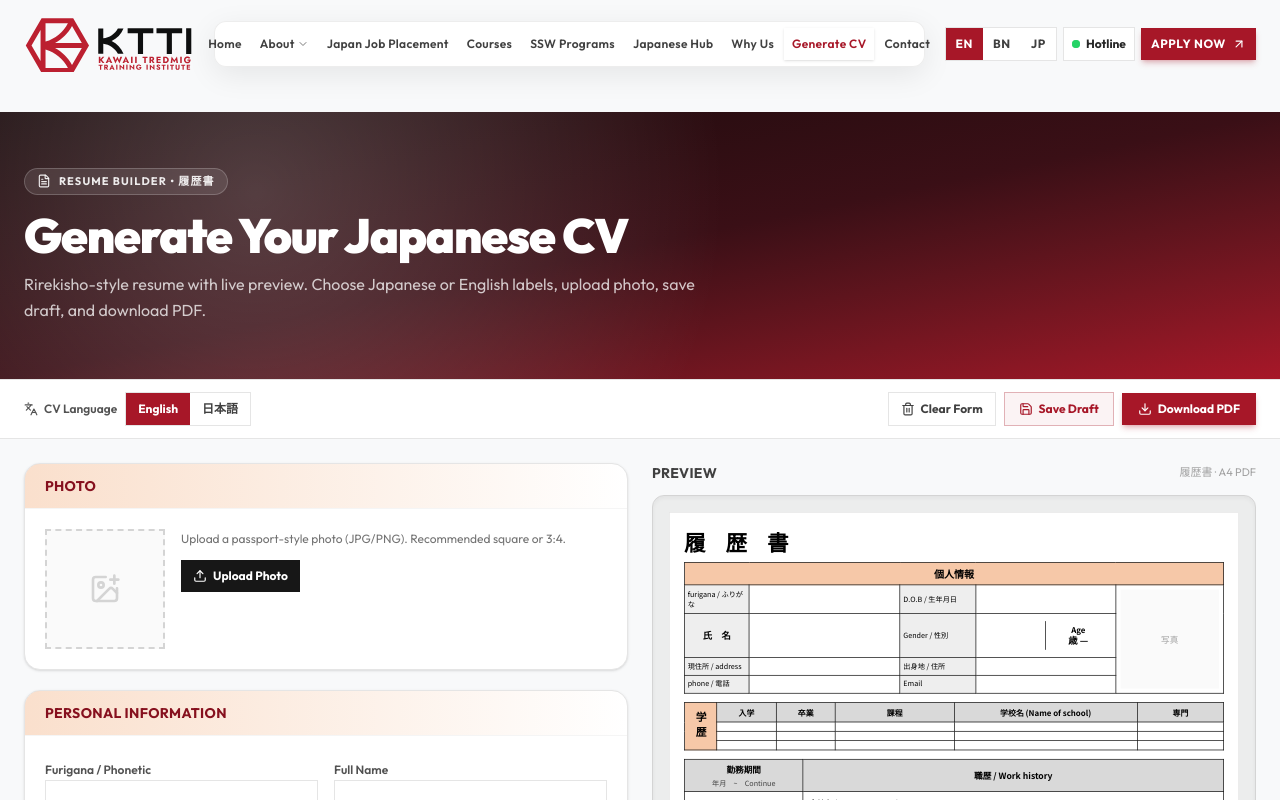
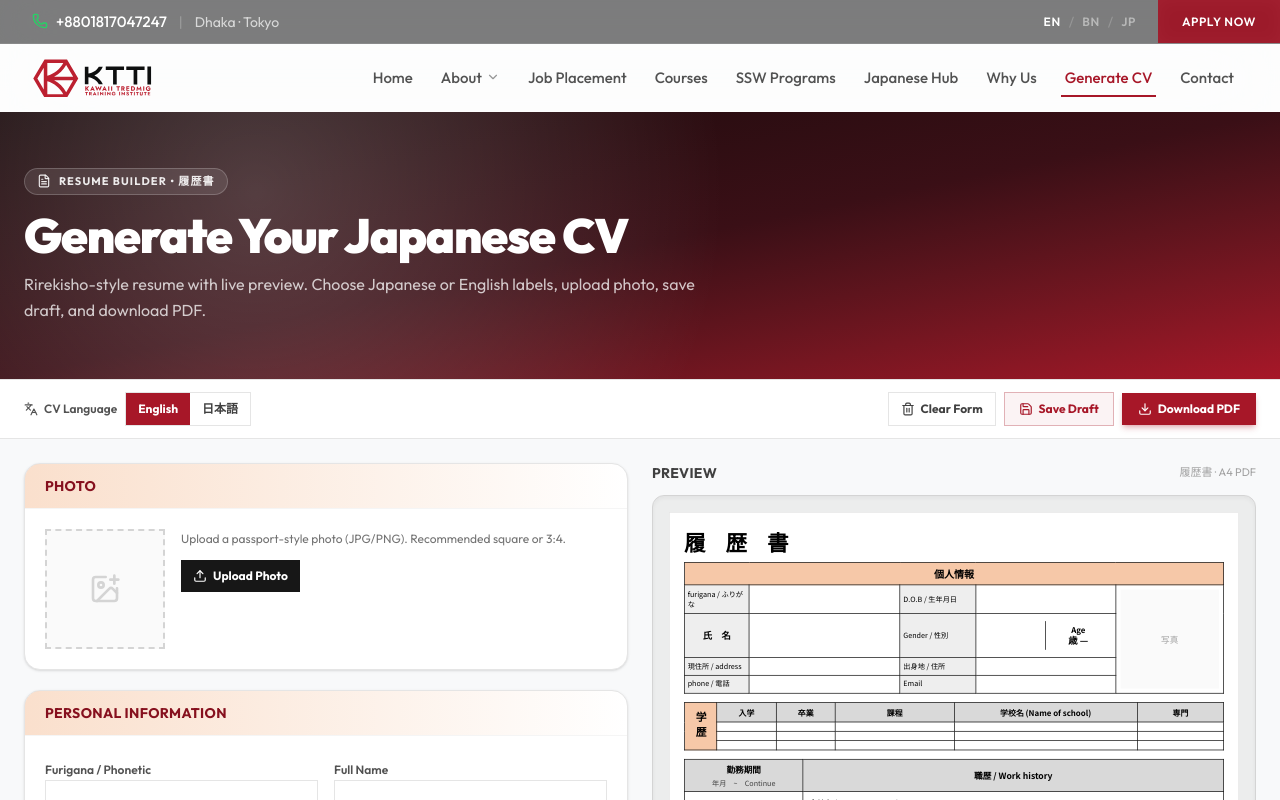
Before and after one commit to kawaiisoftwareteam/KTTI, a Next.js app in the folder frontend/: page /cv in a window 1280 px wide. Shown: the top 800 px of the page. Built offline with nearby package versions, Linux system fonts and the light colour scheme.

Commit message:
Update padding in CoursesPage, JapanesePage, SswPage, and WhyUsPage components for improved layout consistency. Modify Navbar component to enhance menu functionality and adjust language toggle styling. Update translations for careers to reflect accurate terminology in Bengali and Japanese.

```diff
--- a/frontend/src/components/CoursesPage.tsx
+++ b/frontend/src/components/CoursesPage.tsx
@@ -6,7 +6,7 @@ import { useApplyModal } from "@/contexts/ApplyModalContext";
 export default function CoursesPage() {
   const { openApply } = useApplyModal();
   return (
-    <div className="pt-16 sm:pt-20">
+    <div className="pt-28">
       <Programs onOpenApply={openApply} />
     </div>
   );
--- a/frontend/src/components/JapanesePage.tsx
+++ b/frontend/src/components/JapanesePage.tsx
@@ -6,7 +6,7 @@ import { useApplyModal } from "@/contexts/ApplyModalContext";
 export default function JapanesePage() {
   const { openApply } = useApplyModal();
   return (
-    <div className="pt-16 sm:pt-20">
+    <div className="pt-28">
       <JapaneseHub onOpenApply={() => openApply()} />
     </div>
   );
--- a/frontend/src/components/Navbar.tsx
+++ b/frontend/src/components/Navbar.tsx
@@ -4,20 +4,23 @@ import React, { useState, useEffect } from "react";
 import Image from "next/image";
 import Link from "next/link";
 import { usePathname } from "next/navigation";
-import { Menu, X, ArrowUpRight, Phone, ChevronDown } from "lucide-react";
+import { Menu, X, Phone, ChevronDown } from "lucide-react";
 import DoorButton from "@/components/DoorButton";
 import { useLanguage } from "@/i18n/LanguageContext";
 import type { Lang } from "@/i18n/translations";
+import { CONTACT_PHONES, WHATSAPP_URL } from "@/data/contact";
 
 interface NavbarProps {
   onOpenApply: () => void;
 }
 
+type NavChild = { label: string; href: string; id?: string };
+
 type NavLink = {
   label: string;
   href: string;
   id: string;
-  children?: { label: string; href: string }[];
+  children?: NavChild[];
 };
 
 export default function Navbar({ onOpenApply }: NavbarProps) {
@@ -39,22 +42,19 @@ export default function Navbar({ onOpenApply }: NavbarProps) {
     return "";
   })();
 
-  const [isScrolled, setIsScrolled] = useState(!isHome);
   const [mobileMenuOpen, setMobileMenuOpen] = useState(false);
-  const [aboutOpen, setAboutOpen] = useState(false);
+  const [openMenu, setOpenMenu] = useState<string | null>(null);
   const [activeSection, setActiveSection] = useState(routeActiveId ?? "home");
 
   useEffect(() => {
     if (!isHome) {
-      setIsScrolled(true);
       setActiveSection(routeActiveId ?? "");
       return;
     }
 
     const handleScroll = () => {
-      setIsScrolled(window.scrollY > 20);
       const sections = ["home", "about", "testimonials", "contact"];
-      const scrollPos = window.scrollY + 140;
+      const scrollPos = window.scrollY + 160;
       for (const section of sections) {
         const el = document.getElementById(section);
         if (el) {
@@ -74,14 +74,14 @@ export default function Navbar({ onOpenApply }: NavbarProps) {
   }, [isHome, routeActiveId]);
 
   useEffect(() => {
-    if (!aboutOpen) return;
+    if (!openMenu) return;
     const onDoc = (e: MouseEvent) => {
       const target = e.target as HTMLElement | null;
-      if (target?.closest?.("[data-about-menu]")) return;
-      setAboutOpen(false);
+      if (target?.closest?.("[data-nav-menu]")) return;
+      setOpenMenu(null);
     };
     const onKey = (e: KeyboardEvent) => {
-      if (e.key === "Escape") setAboutOpen(false);
+      if (e.key === "Escape") setOpenMenu(null);
     };
     document.addEventListener("mousedown", onDoc);
     document.addEventListener("keydown", onKey);
@@ -89,11 +89,11 @@ export default function Navbar({ onOpenApply }: NavbarProps) {
       document.removeEventListener("mousedown", onDoc);
       document.removeEventListener("keydown", onKey);
     };
-  }, [aboutOpen]);
+  }, [openMenu]);
 
   useEffect(() => {
     setMobileMenuOpen(false);
-    setAboutOpen(false);
+    setOpenMenu(null);
   }, [pathname]);
 
   useEffect(() => {
@@ -126,133 +126,91 @@ export default function Navbar({ onOpenApply }: NavbarProps) {
     { label: t.nav.contact, href: "/contact/", id: "contact" },
   ];
 
-  const LangToggle = ({ compact = false }: { compact?: boolean }) => (
-    <div
-      className={`flex items-center rounded-none border overflow-hidden shrink-0 ${
-        compact
-          ? "border-neutral-200"
-          : isScrolled
-            ? "border-neutral-200 bg-white/90"
-            : "border-white/20 bg-black/35 backdrop-blur-md"
-      }`}
-      role="group"
-      aria-label="Language"
+  const LangToggle = ({ variant }: { variant: "dark" | "light" }) => (
+    <div className="flex items-center" role="group" aria-label="Language">
+      {(["en", "bn", "jp"] as Lang[]).map((code, i) => (
+        <React.Fragment key={code}>
+          {i > 0 && (
+            <span
+              className={
+                variant === "dark" ? "text-white/20 px-0.5" : "text-neutral-300 px-0.5"
+              }
             >
-      {(["en", "bn", "jp"] as Lang[]).map((code) => {
-        const active = lang === code;
-        return (
+              /
+            </span>
+          )}
           <button
-            key={code}
             type="button"
             onClick={() => setLang(code)}
-            className={`px-2 sm:px-2.5 py-1.5 sm:py-2 text-[11px] sm:text-xs font-bold tracking-wider uppercase transition-colors ${
-              active
-                ? "bg-[#A71728] text-white"
-                : compact
-                  ? "text-neutral-600 hover:bg-neutral-100"
-                  : isScrolled
-                    ? "text-neutral-700 hover:bg-neutral-100"
-                    : "text-white/80 hover:bg-white/10"
+            className={`px-1.5 py-0.5 text-xs font-semibold tracking-wider uppercase ${
+              lang === code
+                ? variant === "dark"
+                  ? "text-white"
+                  : "text-[#A71728]"
+                : variant === "dark"
+                  ? "text-white/45 hover:text-white"
+                  : "text-neutral-500 hover:text-neutral-900"
             }`}
-            aria-pressed={active}
+            aria-pressed={lang === code}
           >
             {code === "en" ? "EN" : code === "bn" ? "BN" : "JP"}
           </button>
-        );
-      })}
+        </React.Fragment>
+      ))}
     </div>
   );
 
-  const linkClass = (isActive: boolean) =>
-    `px-1.5 xl:px-2 2xl:px-2.5 py-2 font-semibold tracking-wide rounded-none transition-all duration-200 whitespace-nowrap text-[11px] xl:text-xs 2xl:text-[13px] ${
-      isActive
-        ? "bg-white text-[#A71728] shadow-sm font-bold"
-        : isScrolled
-          ? "text-neutral-700 hover:text-neutral-950 hover:bg-neutral-100"
-          : "text-white/90 hover:text-white hover:bg-white/10"
-    }`;
-
-  return (
-    <header className="fixed top-0 left-0 right-0 z-50 w-full py-3 sm:py-4 transition-all duration-300">
-      <div className="relative w-full flex items-center justify-between gap-2 sm:gap-3 px-3 sm:px-5 lg:px-6 min-w-0">
-        <Link
-          href="/"
-          className="flex items-center select-none shrink-0 z-10 min-w-0"
-          aria-label="KTTI — Kawaii Tredmig Training Institute"
-          onClick={() => setMobileMenuOpen(false)}
-        >
-          <Image
-            src={isScrolled ? "/ktti-logo.svg" : "/ktti-logo-light.svg"}
-            alt="KTTI"
-            width={400}
-            height={132}
-            priority
-            className="h-10 sm:h-12 xl:h-14 2xl:h-16 w-auto max-w-[42vw] sm:max-w-none object-contain object-left"
-            style={{ width: "auto" }}
-          />
-        </Link>
-
-        {/* Desktop nav — xl+ only (too many links for lg) */}
-        <nav
-          className={`hidden xl:flex flex-1 items-center justify-center min-w-0 mx-2 2xl:mx-4 ${
-            lang === "jp" ? "gap-0" : "gap-0.5"
-          } rounded-xl border transition-all duration-300 p-1 xl:p-1.5 2xl:p-2 max-w-full overflow-visible ${
-            isScrolled
-              ? "bg-white/95 backdrop-blur-2xl border-neutral-200/70 shadow-[0_8px_30px_rgba(0,0,0,0.08)]"
-              : "bg-black/35 backdrop-blur-md border-white/15"
-          }`}
-        >
-          {navLinks.map((link) => {
+  const renderLinks = (onNavigate?: () => void) =>
+    navLinks.map((link) => {
       const isActive = activeSection === link.id;
+      const isOpen = openMenu === link.id;
       if (link.children) {
         return (
-                <div key={link.id} className="relative shrink-0" data-about-menu>
+          <div key={link.id} className="relative shrink-0" data-nav-menu>
             <button
               type="button"
-                    className={`${linkClass(isActive)} inline-flex items-center gap-0.5 cursor-pointer`}
-                    aria-expanded={aboutOpen}
+              className={`inline-flex items-center gap-1 px-3 xl:px-3.5 py-2 text-sm xl:text-[15px] font-medium whitespace-nowrap ${
+                isActive
+                  ? "text-[#A71728]"
+                  : "text-neutral-600 hover:text-neutral-950"
+              }`}
+              aria-expanded={isOpen}
               aria-haspopup="menu"
-                    onClick={() => setAboutOpen((o) => !o)}
-                    onMouseEnter={() => setAboutOpen(true)}
+              onClick={() => setOpenMenu(isOpen ? null : link.id)}
+              onMouseEnter={() => setOpenMenu(link.id)}
             >
               {link.label}
               <ChevronDown
-                      className={`w-3 h-3 opacity-70 transition-transform ${
-                        aboutOpen ? "rotate-180" : ""
+                className={`w-3.5 h-3.5 opacity-60 transition-transform ${
+                  isOpen ? "rotate-180" : ""
                 }`}
               />
             </button>
-                  {aboutOpen && (
+            {isOpen && (
               <>
-                      {/* Keep hover alive across the gap */}
                 <div
                   className="absolute left-0 right-0 top-full h-2 z-[60]"
-                        onMouseEnter={() => setAboutOpen(true)}
+                  onMouseEnter={() => setOpenMenu(link.id)}
                 />
                 <div
-                        className="absolute top-full left-0 pt-2 min-w-[240px] z-[60]"
-                        onMouseEnter={() => setAboutOpen(true)}
-                        onMouseLeave={() => setAboutOpen(false)}
+                  className="absolute top-full left-0 pt-1 min-w-[240px] z-[60]"
+                  onMouseEnter={() => setOpenMenu(link.id)}
+                  onMouseLeave={() => setOpenMenu(null)}
                 >
                   <div
                     role="menu"
-                          className="bg-white border border-neutral-200 shadow-[0_12px_40px_rgba(0,0,0,0.14)] py-2"
+                    className="bg-white border border-neutral-200 shadow-[0_12px_40px_rgba(0,0,0,0.12)] py-1.5"
                   >
-                          <Link
-                            href={link.href}
-                            role="menuitem"
-                            className="block px-4 py-2.5 text-sm font-semibold text-neutral-700 hover:bg-neutral-50 hover:text-[#A71728]"
-                            onClick={() => setAboutOpen(false)}
-                          >
-                            {link.label}
-                          </Link>
                     {link.children.map((child) => (
                       <Link
                         key={child.href}
                         href={child.href}
                         role="menuitem"
-                              className="block px-4 py-2.5 text-sm font-semibold text-neutral-700 hover:bg-neutral-50 hover:text-[#A71728]"
-                              onClick={() => setAboutOpen(false)}
+                        className="block px-4 py-2.5 text-sm text-neutral-700 hover:bg-neutral-50 hover:text-[#A71728]"
+                        onClick={() => {
+                          setOpenMenu(null);
+                          onNavigate?.();
+                        }}
                       >
                         {child.label}
                       </Link>
@@ -268,97 +226,117 @@ export default function Navbar({ onOpenApply }: NavbarProps) {
         <Link
           key={link.id}
           href={link.href}
-                className={`${linkClass(isActive)} shrink-0`}
-                onMouseEnter={() => setAboutOpen(false)}
+          className={`relative shrink-0 px-3 xl:px-3.5 py-2 text-sm xl:text-[15px] font-medium whitespace-nowrap ${
+            isActive ? "text-[#A71728]" : "text-neutral-600 hover:text-neutral-950"
+          }`}
+          onMouseEnter={() => setOpenMenu(null)}
+          onClick={onNavigate}
         >
           {link.label}
+          {isActive && (
+            <span className="absolute left-2.5 right-2.5 -bottom-px h-[2px] bg-[#A71728]" />
+          )}
         </Link>
       );
-          })}
+    });
+
+  return (
+    <header className="fixed top-0 left-0 right-0 z-50 w-full">
+      <div className="hidden lg:flex h-11 items-stretch justify-between bg-black/50 backdrop-blur-xl border-b border-white/10 text-sm">
+        <div className="flex items-center gap-3 px-6 xl:px-8 text-white/70">
+          <a
+            href={WHATSAPP_URL}
+            target="_blank"
+            rel="noopener noreferrer"
+            className="inline-flex items-center gap-2 text-[15px] font-medium text-white hover:text-white/80"
+          >
+            <Phone className="w-4 h-4 text-[#25D366]" />
+            {CONTACT_PHONES[0]}
+          </a>
+          <span className="text-white/25">|</span>
+          <span>Dhaka · Tokyo</span>
+        </div>
+        <div className="flex items-stretch">
+          <div className="flex items-center px-4">
+            <LangToggle variant="dark" />
+          </div>
+          <button
+            type="button"
+            onClick={onOpenApply}
+            className="px-6 bg-[#A71728]/90 backdrop-blur-sm text-white text-xs font-semibold tracking-wider uppercase hover:bg-[#A71728]"
+          >
+            {t.nav.applyNow}
+          </button>
+        </div>
+      </div>
+
+      <div className="h-16 sm:h-[4.25rem] flex items-center justify-between gap-4 px-4 sm:px-6 xl:px-8 bg-white/65 backdrop-blur-2xl border-b border-white/40">
+        <Link
+          href="/"
+          className="flex items-center select-none shrink-0"
+          aria-label="KTTI — Kawaii Tredmig Training Institute"
+          onClick={() => setMobileMenuOpen(false)}
+        >
+          <Image
+            src="/ktti-logo.svg"
+            alt="KTTI"
+            width={400}
+            height={132}
+            priority
+            className="h-9 sm:h-10 w-auto max-w-[42vw] object-contain object-left"
+            style={{ width: "auto" }}
+          />
+        </Link>
+
+        <nav className="hidden lg:flex flex-1 items-center justify-end min-w-0">
+          {renderLinks()}
         </nav>
 
-        <div className="hidden xl:flex items-center gap-1.5 2xl:gap-2 shrink-0 z-10">
-          <LangToggle />
-          <a
-            href="https://wa.me/8801817047247"
-            target="_blank"
-            rel="noopener noreferrer"
-            className={`flex items-center gap-1.5 font-bold px-2 2xl:px-3 py-2 rounded-none transition-all whitespace-nowrap border text-xs 2xl:text-sm ${
-              isScrolled
-                ? "text-neutral-800 bg-white/90 hover:bg-white border-neutral-200"
-                : "text-white bg-black/35 hover:bg-black/45 border-white/15 backdrop-blur-md"
-            }`}
-          >
-            <span className="relative flex h-2 w-2 shrink-0">
-              <span className="animate-ping absolute inline-flex h-full w-full rounded-full bg-[#25D366] opacity-75" />
-              <span className="relative inline-flex rounded-full h-2 w-2 bg-[#25D366]" />
-            </span>
-            {t.nav.hotline}
-          </a>
+        <div className="flex lg:hidden items-center gap-2 shrink-0">
+          <LangToggle variant="light" />
           <DoorButton
             onClick={onOpenApply}
-            className="group px-2.5 2xl:px-4 py-2 font-bold tracking-wider uppercase shadow-md shadow-[#A71728]/25 whitespace-nowrap text-xs 2xl:text-sm"
-          >
-            <span>{t.nav.applyNow}</span>
-            <ArrowUpRight className="w-3.5 h-3.5 shrink-0 transition-transform group-hover:translate-x-0.5 group-hover:-translate-y-0.5" />
-          </DoorButton>
-        </div>
-
-        {/* Mobile / tablet bar */}
-        <div className="flex xl:hidden items-center gap-1.5 sm:gap-2 shrink-0">
-          <LangToggle compact={isScrolled} />
-          <DoorButton
-            onClick={onOpenApply}
-            className="hidden min-[400px]:inline-flex px-2.5 sm:px-3 py-2 text-xs sm:text-sm font-bold uppercase tracking-wider"
+            className="hidden min-[400px]:inline-flex px-3 py-2 text-xs font-bold uppercase tracking-wider"
           >
             {t.nav.apply}
           </DoorButton>
           <button
             type="button"
             onClick={() => setMobileMenuOpen((o) => !o)}
-            className={`p-2 sm:p-2.5 rounded-none transition-colors border ${
-              isScrolled
-                ? "text-neutral-900 bg-white/90 border-neutral-200"
-                : "text-white bg-white/10 border-white/20"
-            }`}
+            className="p-2 text-neutral-900 border border-neutral-200"
             aria-label="Toggle navigation menu"
             aria-expanded={mobileMenuOpen}
           >
-            {mobileMenuOpen ? (
-              <X className="w-5 h-5 sm:w-6 sm:h-6" />
-            ) : (
-              <Menu className="w-5 h-5 sm:w-6 sm:h-6" />
-            )}
+            {mobileMenuOpen ? <X className="w-5 h-5" /> : <Menu className="w-5 h-5" />}
           </button>
         </div>
       </div>
 
-      {/* Mobile drawer */}
       {mobileMenuOpen && (
-        <div className="xl:hidden absolute left-0 right-0 top-full px-3 sm:px-4 pb-4">
-          <div className="max-h-[min(80vh,calc(100dvh-5rem))] overflow-y-auto rounded-xl bg-white border border-neutral-200 p-3 sm:p-5 shadow-[0_20px_50px_rgba(0,0,0,0.14)]">
-            <div className="flex flex-col space-y-0.5">
+        <div className="lg:hidden border-b border-neutral-200 bg-white">
+          <div className="max-h-[min(80vh,calc(100dvh-5rem))] overflow-y-auto px-4 py-3">
+            <div className="flex flex-col">
               {navLinks.map((link) => (
                 <div key={link.id}>
                   <Link
                     href={link.href}
                     onClick={() => setMobileMenuOpen(false)}
-                    className={`py-3 px-3 sm:px-4 text-base sm:text-lg font-semibold rounded-lg transition-all flex items-center justify-between ${
+                    className={`py-3 text-[15px] font-medium ${
                       activeSection === link.id
-                        ? "bg-[#A71728]/10 text-[#A71728] font-bold"
-                        : "text-neutral-800 hover:bg-neutral-100"
+                        ? "text-[#A71728]"
+                        : "text-neutral-800"
                     }`}
                   >
-                    <span>{link.label}</span>
+                    {link.label}
                   </Link>
                   {link.children && (
-                    <div className="ml-2 sm:ml-3 mb-2 border-l border-neutral-200 pl-3 space-y-0.5">
+                    <div className="ml-3 mb-2 border-l border-neutral-200 pl-3">
                       {link.children.map((child) => (
                         <Link
                           key={child.href}
                           href={child.href}
                           onClick={() => setMobileMenuOpen(false)}
-                          className="block py-2 px-3 text-sm font-medium text-neutral-600 hover:text-[#A71728]"
+                          className="block py-2 text-sm text-neutral-600"
                         >
                           {child.label}
                         </Link>
@@ -367,28 +345,15 @@ export default function Navbar({ onOpenApply }: NavbarProps) {
                   )}
                 </div>
               ))}
-
-              <div className="pt-4 mt-2 border-t border-neutral-100 flex flex-col gap-2">
               <a
-                  href="https://wa.me/8801817047247"
+                href={WHATSAPP_URL}
                 target="_blank"
                 rel="noopener noreferrer"
-                  className="w-full py-3 bg-neutral-100 hover:bg-neutral-200 text-neutral-900 text-center font-bold text-sm sm:text-base rounded-none flex items-center justify-center gap-2"
+                className="mt-3 py-3 border-t border-neutral-100 text-sm font-medium text-neutral-800 flex items-center gap-2"
               >
                 <Phone className="w-4 h-4 text-[#25D366]" />
-                  {t.nav.hotline}
+                {t.nav.hotline} · {CONTACT_PHONES[0]}
               </a>
-                <DoorButton
-                  onClick={() => {
-                    setMobileMenuOpen(false);
-                    onOpenApply();
-                  }}
-                  className="w-full py-3.5 font-bold text-sm sm:text-base uppercase tracking-wider"
-                >
-                  {t.nav.applyNow}
-                  <ArrowUpRight className="w-4 h-4" />
-                </DoorButton>
-              </div>
             </div>
           </div>
         </div>
--- a/frontend/src/components/SswPage.tsx
+++ b/frontend/src/components/SswPage.tsx
@@ -6,7 +6,7 @@ import { useApplyModal } from "@/contexts/ApplyModalContext";
 export default function SswPage() {
   const { openApply } = useApplyModal();
   return (
-    <div className="pt-16 sm:pt-20">
+    <div className="pt-28">
       <SswPathway onOpenApply={() => openApply()} />
     </div>
   );
--- a/frontend/src/components/WhyUsPage.tsx
+++ b/frontend/src/components/WhyUsPage.tsx
@@ -6,7 +6,7 @@ import { useApplyModal } from "@/contexts/ApplyModalContext";
 export default function WhyUsPage() {
   const { openApply } = useApplyModal();
   return (
-    <div className="pt-16 sm:pt-20">
+    <div className="pt-28">
       <WhyUs onOpenApply={() => openApply()} />
     </div>
   );
--- a/frontend/src/i18n/bnTranslations.ts
+++ b/frontend/src/i18n/bnTranslations.ts
@@ -14,12 +14,12 @@ export const bnTranslations = {
     aboutStory: "আমাদের গল্প",
     aboutLeadership: "নেতৃত্ব ও ব্যবস্থাপনা",
     aboutAccreditation: "স্বীকৃতি ও কমপ্লায়েন্স",
-    careers: "Japan Job Placement",
+    careers: "জব প্লেসমেন্ট",
     courses: "কোর্সসমূহ",
     sswPrograms: "SSW প্রোগ্রাম",
     japaneseHub: "জাপানিজ হাব",
     whyUs: "কেন আমরা",
-    cv: "CV তৈরি করুন",
+    cv: "CV",
     contact: "যোগাযোগ",
     hotline: "হটলাইন",
     applyNow: "আবেদন করুন",
--- a/frontend/src/i18n/translations.ts
+++ b/frontend/src/i18n/translations.ts
@@ -11,7 +11,7 @@ export const translations = {
       aboutStory: "Our Story",
       aboutLeadership: "Leadership & Management",
       aboutAccreditation: "Accreditation & Compliance",
-      careers: "Japan Job Placement",
+      careers: "Job Placement",
       courses: "Courses",
       sswPrograms: "SSW Programs",
       japaneseHub: "Japanese Hub",
@@ -651,7 +651,7 @@ export const translations = {
       aboutStory: "沿革・理念",
       aboutLeadership: "運営体制",
       aboutAccreditation: "認定・コンプライアンス",
-      careers: "Japan Job Placement",
+      careers: "就職",
       courses: "コース",
       sswPrograms: "特定技能",
       japaneseHub: "日本語",
```
Also changed, not shown: 1 other file (tests, documents, lock files or other folders). Lines whose indentation alone changed are shown as unchanged.
